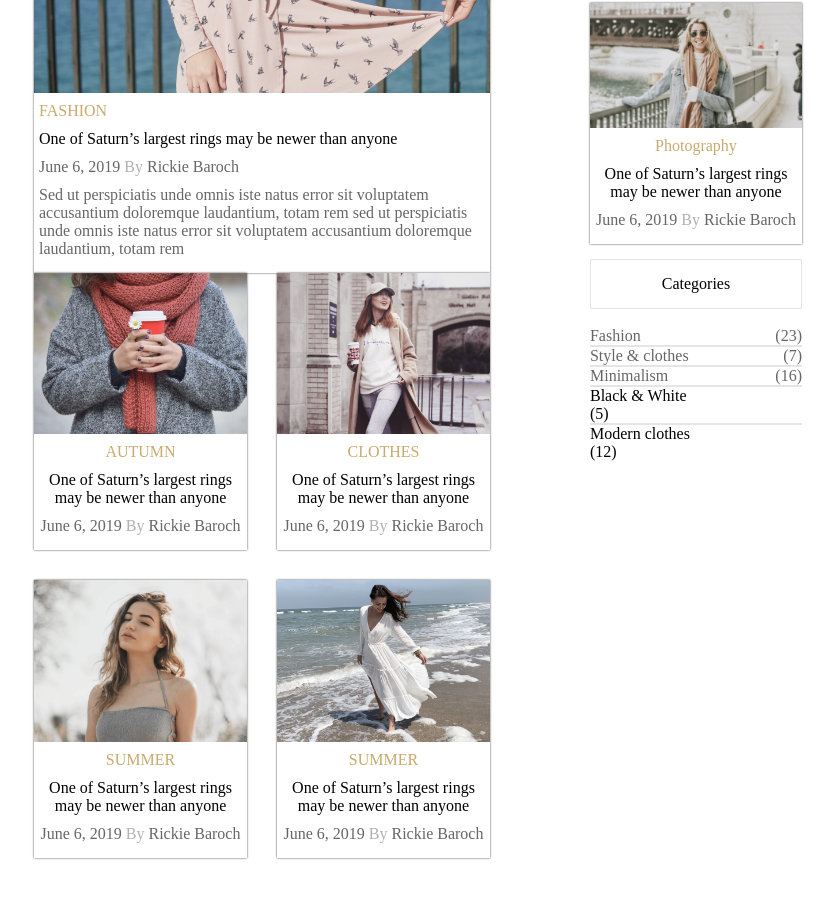
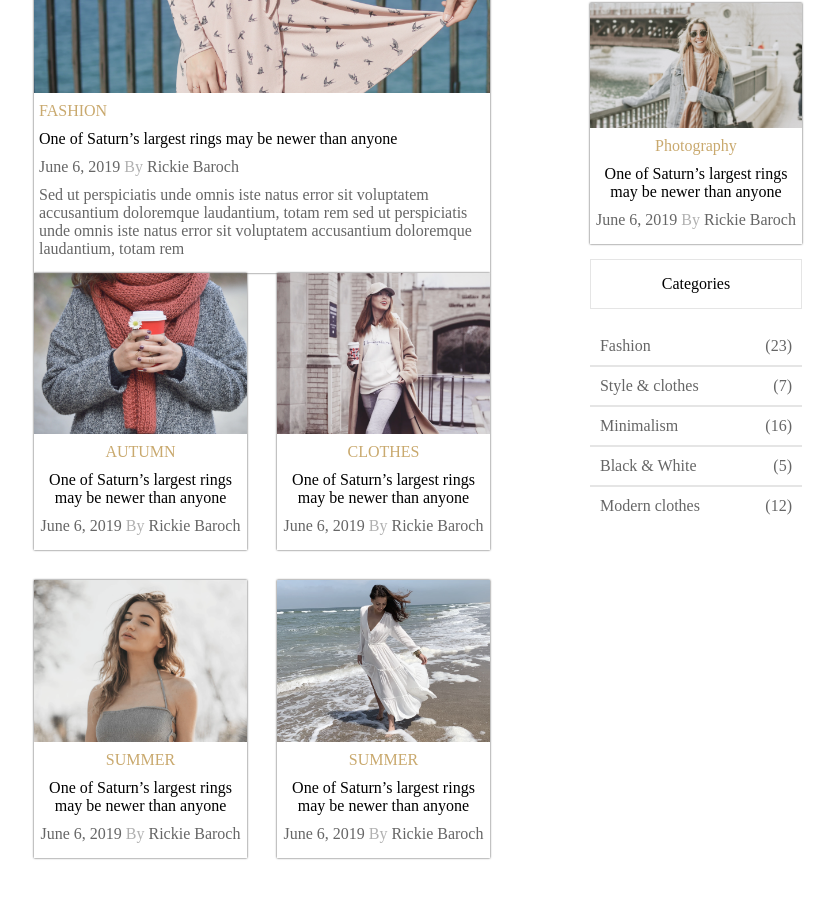
Before and after one commit to Dowlet77/fashion-blog, a plain HTML site: page HW.7.html in a window 1280 px wide. Shown: the part 1729-2628 px from the top of the page, without its empty margins (222-1057 px from the left). Drawn offline with Linux system fonts and the light colour scheme.

Commit message:
добавил паддинг и поменял верстку

```diff
--- a/HW.7.css
+++ b/HW.7.css
@@ -199,4 +199,5 @@ span {
     display: flex;
     justify-content:space-between;
     color: #666666;
+    padding: 10px;
 }
--- a/HW.7.html
+++ b/HW.7.html
@@ -327,6 +327,7 @@
                 <div class="mask">
                     Categories
                 </div>
+                <a href="#">
                     <div class="display_flex">
                         <div>
                             Fashion
@@ -335,7 +336,9 @@
                             (23)
                         </div>
                     </div>
+                </a>
                 <div class="line"></div>
+                <a href="#">
                     <div class="display_flex">
                         <div>
                             Style & clothes
@@ -344,7 +347,9 @@
                             (7)
                         </div>
                     </div>
+                </a>
                 <div class="line"></div>
+                <a href="#">
                     <div class="display_flex">
                         <div>
                             Minimalism
@@ -353,28 +358,33 @@
                             (16)
                         </div>
                     </div>
+                </a>
                 <div class="line"></div>
+                <a href="#">
                     <div class="display_flex">
-                    <a href="#">
+
                         <div>
                             Black & White
                         </div>
                         <div>
                             (5)
                         </div>
+
+                    </div>
                 </a>
-                </div>
                 <div class="line"></div>
+                <a href="#">
                     <div class="display_flex">
-                    <a href="#">
+
                         <div>
                             Modern clothes
                         </div>
                         <div>
                             (12)
                         </div>
+
+                    </div>
                 </a>
-                </div>
             </div>
         </sidebar>
     </div>
```
Lines whose indentation alone changed are shown as unchanged.
